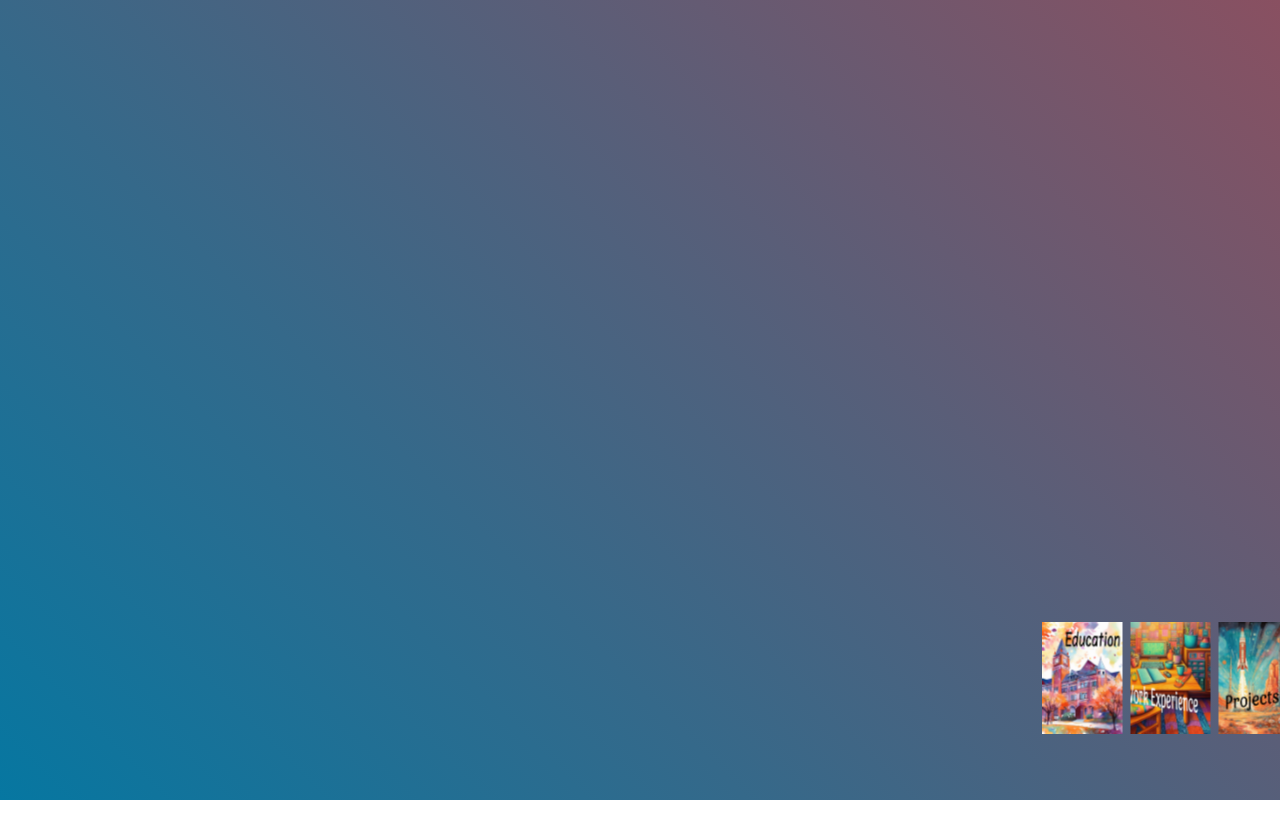
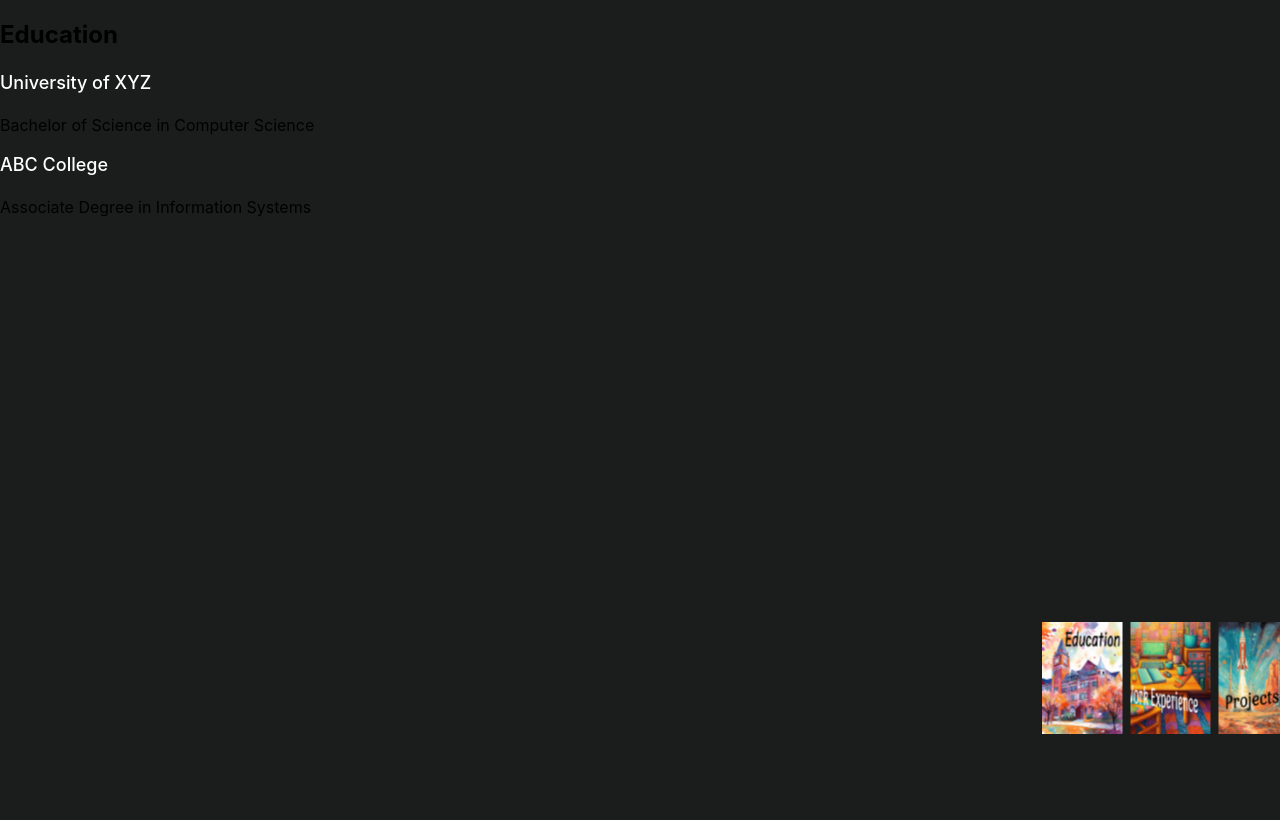
Before and after one commit to TRJoseph/PortfolioWebsite, a React (Create React App) app in the folder portfolio/: page / in a window 1280 px wide. Both pictures are taken after a click on the picture 800 px from the left and 420 px from the top of the page. Shown: the top 820 px of the page. Built offline with nearby package versions, Linux system fonts and the light colour scheme.

Commit message:
styling updates and updates to layout

```diff
--- /dev/null
+++ b/portfolio/src/components/aboutMeSection.jsx
@@ -0,0 +1,10 @@
+import React, { Component } from 'react';
+
+class AboutMeSection extends Component {
+    state = {  }
+    render() {
+        return (<div></div>);
+    }
+}
+
+export default AboutMeSection;
--- /dev/null
+++ b/portfolio/src/components/educationSection.jsx
@@ -0,0 +1,36 @@
+import React, { Component } from 'react';
+
+class educationSection extends Component {
+
+  // Assuming your education data is an array of objects where each object represents an educational experience.
+  // Each object contains a school and a degree
+  state = {
+    educationData: [
+      {
+        school: 'University of XYZ',
+        degree: 'Bachelor of Science in Computer Science',
+      },
+      {
+        school: 'ABC College',
+        degree: 'Associate Degree in Information Systems',
+      },
+      // add more as needed
+    ],
+  };
+
+  render() {
+    return (
+      <div className="education-section">
+        <h2>Education</h2>
+        {this.state.educationData.map((education, index) => (
+          <div key={index} className="education-item">
+            <h3>{education.school}</h3>
+            <p>{education.degree}</p>
+          </div>
+        ))}
+      </div>
+    );
+  }
+}
+
+export default educationSection;
--- a/portfolio/src/components/frontpageSlider.jsx
+++ b/portfolio/src/components/frontpageSlider.jsx
@@ -19,7 +19,6 @@ const ImageSlider = (props) => {
   var toggleSection = true; // flag for toggling the section
 
 
-
   const handleSectionToggle = (id) => {
     if (toggleSection) {
       props.centralizeImageSlider();
@@ -32,15 +31,15 @@ const ImageSlider = (props) => {
       if (ImSelector) {
         ImSelector.animate({
           transform:`scale(${currentScale}) translate(${newLeft},${newTop})`},
-          { duration: 100, fill: "forwards"
+          { duration: 300, fill: "forwards"
         });
       }
 
       switch(id) {
         case 'tigerPaw':
           // Code for tigerPaw
-          props.toggleEducationSection();
-          break;
+          props.toggleShowLogo();
+          props.toggleShowEducationSection();
         case 'workExp':
           // Code for workExp
           break;
@@ -106,7 +105,6 @@ const ImageSlider = (props) => {
 
   const handleOnMove = (e) => {
     if (track.current.dataset.mouseDownAt === "0" || isCentralizedImageSlider) return;
-    debugger;
     const mouseDelta = parseFloat(track.current.dataset.mouseDownAt) - e.clientX,
           maxDelta = window.innerWidth / 2;
 
--- /dev/null
+++ b/portfolio/src/components/projectSection.jsx
@@ -0,0 +1,10 @@
+import React, { Component } from 'react';
+
+class projectSection extends Component {
+    state = {  }
+    render() {
+        return (<div></div>);
+    }
+}
+
+export default projectSection;
--- /dev/null
+++ b/portfolio/src/components/workSection.jsx
@@ -0,0 +1,10 @@
+import React, { Component } from 'react';
+
+class workSection extends Component {
+    state = {  }
+    render() {
+        return (<div></div>);
+    }
+}
+
+export default workSection;
--- a/portfolio/src/index.css
+++ b/portfolio/src/index.css
@@ -6,8 +6,8 @@ body {
   -webkit-font-smoothing: antialiased;
   -moz-osx-font-smoothing: grayscale;
   height: 100vh;
-  background: linear-gradient(45deg, #0677A1 0%, #895061 100%);
   overflow: hidden;
+  background-color: #1b1c1c;
 }
 
 code {
@@ -323,12 +323,7 @@ body.menu-toggled > .meta-link > span {
 }
 
 .upper-right-text {
-  position: fixed;
-  top: 10px;
-  right: 10px;
-  background-color: rgba(255, 255, 255, 0.8);
-  padding: 10px;
-  border-radius: 5px;
-  box-shadow: 0 2px 4px rgba(0, 0, 0, 0.1);
+  margin: 40px 10px 0 40px;
+  float: right;
   font-size: 16px;
 }
--- a/portfolio/src/pages/frontPage.jsx
+++ b/portfolio/src/pages/frontPage.jsx
@@ -4,7 +4,10 @@ import ImageSlider from '../components/frontpageSlider'
 import LogoComponent from '../components/logo'
 import MenuComponent from '../components/navMenu'
 import NavBar from '../components/navBar';
-
+import EducationSection from '../components/educationSection'
+import WorkSection from '../components/workSection'
+import ProjectSection from '../components/projectSection'
+import AboutMeSection from '../components/aboutMeSection'
 
 function useToggle(initialValue) {
   const [value, setValue] = useState(initialValue);
@@ -14,13 +17,23 @@ function useToggle(initialValue) {
 
 const FrontPage = () => {
   const [showLogo, toggleShowLogo] = useToggle(true);
+
+  const [showEducationSection, showEducationSectionToggle] = useToggle(false);
+  const [showWorkSection, showWorkSectionToggle] = useToggle(false);
+  const [showProjectSection, showProjectSectionToggle] = useToggle(false);
+  const [showAboutMeSection, showAboutMeSectionToggle] = useToggle(false);
   const [centralizeImageSlider, toggleCentralizeImageSlider] = useToggle(true);
 
   return (
     <div>
       {showLogo && <NavBar/>}
+      {showEducationSection && <EducationSection/>}
+      {showWorkSection && <WorkSection/>}
+      {showProjectSection && <ProjectSection/>}
+      {showAboutMeSection && <AboutMeSection/>}
       <ImageSlider
-        toggleEducationSection={toggleShowLogo}
+        toggleShowLogo={toggleShowLogo}
+        toggleShowEducationSection={showEducationSectionToggle}
         centralizeImageSlider={toggleCentralizeImageSlider}
         centralizeImageSliderState={centralizeImageSlider}/>
     </div>
```
Also changed, not shown: portfolio/src/styles/header.module.css (deleted), 1 other file (tests, documents, lock files or other folders).
